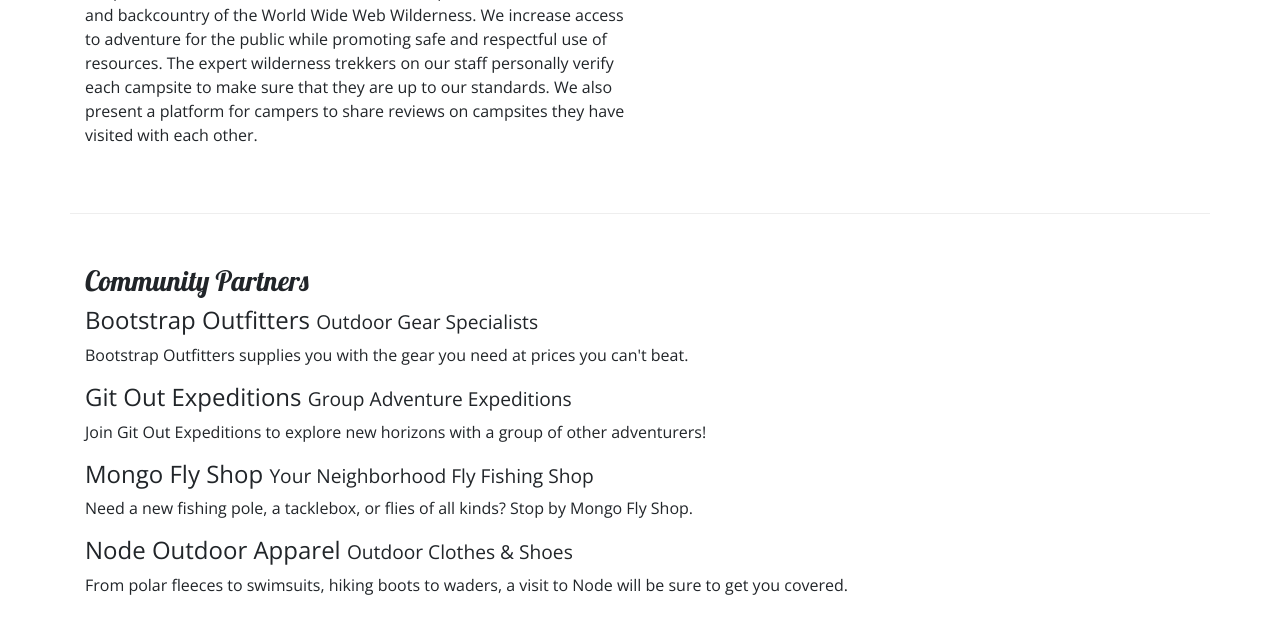
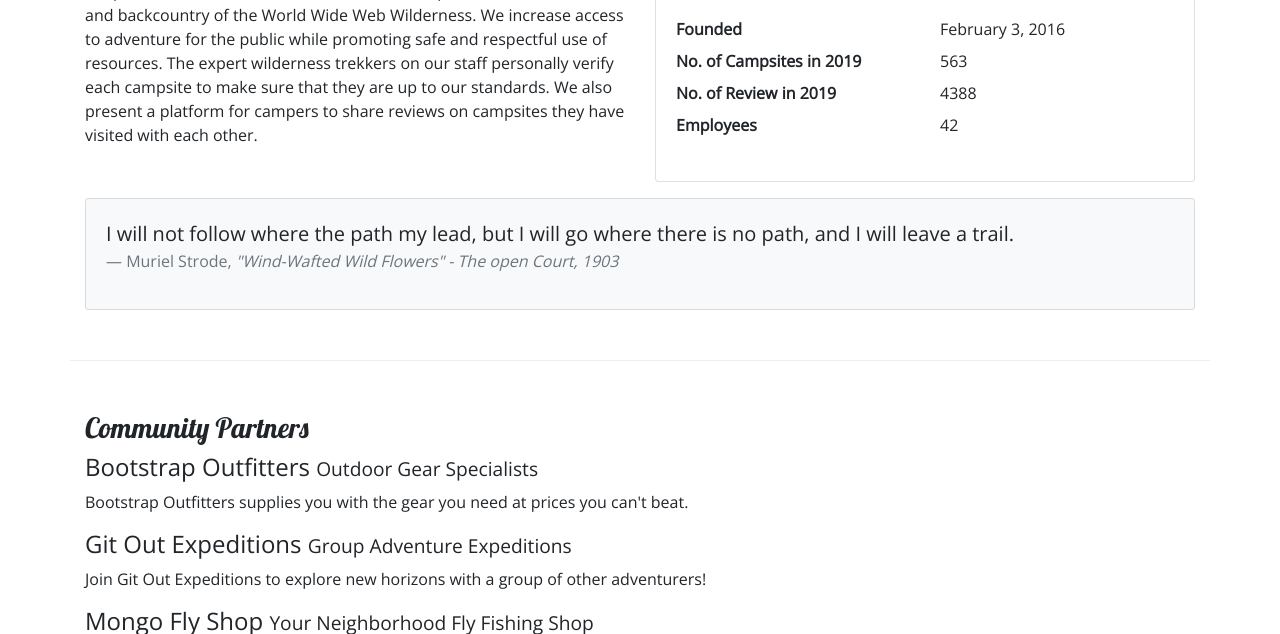
Before and after one commit to fms294/nucamp_website, a website: page aboutus.html in a window 1280 px wide. Shown: the part 466-1100 px from the top of the page. Drawn offline with nearby package versions, Linux system fonts and the light colour scheme.

Commit message:
added table

```diff
--- a/CSS/styles.css
+++ b/CSS/styles.css
@@ -14,11 +14,10 @@ header h2{
     color: #CEC8FF;
 }
 
-footer{
+.site-footer{
     background-image: linear-gradient(#CEC8FF, white);
     padding: 20px 0;
 }
-
 .jumbotron{
     margin:0;
     padding:30px;
--- a/aboutus.html
+++ b/aboutus.html
@@ -64,7 +64,36 @@
                     <h3>Our Mission</h3>
                     <p>We present a curated database of the best campsites in the vast woods and backcountry of the World Wide Web Wilderness. We increase access to adventure for the public while promoting safe and respectful use of resources. The expert wilderness trekkers on our staff personally verify each campsite to make sure that they are up to our standards. We also present a platform for campers to share reviews on campsites they have visited with each other.</p>
                 </div>
+                <div class="col-sm-6">
+                    <h3 class="card-header bg-primary text-white">Facts At a Glance</h3>
+                    <div class="card">
+                        <div class="card-body">
+                            <dl class="row">
+                                <dt class="col-6">Founded</dt>
+                                <dd class="col-6">February 3, 2016</dd>
+                                <dt class="col-6">No. of Campsites in 2019</dt>
+                                <dd class="col-6">563</dd>
+                                <dt class="col-6">No. of Review in 2019</dt>
+                                <dd class="col-6">4388</dd>
+                                <dt class="col-6">Employees</dt>
+                                <dd class="col-6">42</dd>
+                            </dl>
+                       </div>
+                    </div>
+                </div>
+                <div class="col">
+                    <div class="card bg-light mt-3">
+                        <blockquote class="blockquote card-body">
+                            <p class="mb-0">I will not follow where the path my lead, but I will go where there is no path, and I will leave a trail.</p>
+                            <footer class="blockquote-footer">Muriel Strode,
+                                <cite title="Source Title"> "Wind-Wafted Wild Flowers" -
+                                    The open Court, 1903
+                                </cite>
+                            </footer>
+                        </blockquote>
+                    </div>
 
+                </div>
         </div>
 
         <div class="row row-content">
@@ -79,13 +108,12 @@
                 <p class="d-none d-sm-block">Need a new fishing pole, a tacklebox, or flies of all kinds? Stop by Mongo Fly Shop.</p>
                 <h4>Node Outdoor Apparel <small>Outdoor Clothes & Shoes</small></h4>
                 <p class="d-none d-sm-block">From polar fleeces to swimsuits, hiking boots to waders, a visit to Node will be sure to get you covered.</p>
-
-
             </div>
         </div>
+
     </div>
 
-    <footer>
+    <footer class="site-footer">
         <div class="container">
             <div class="row">
                 <div class="col-4 col-sm-2 offset-1">
```
Also changed, not shown: contactus.html (+1 -1 lines), index.html (+1 -1 lines).
